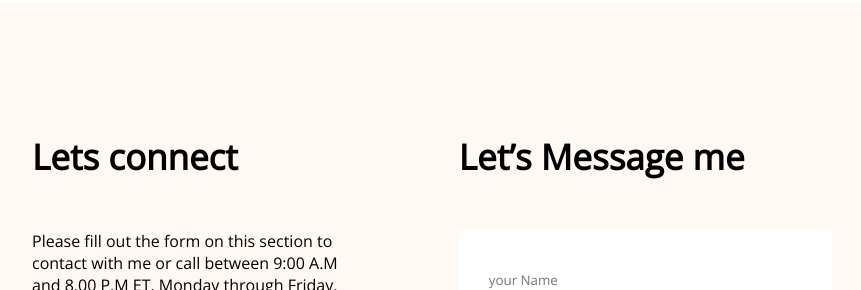
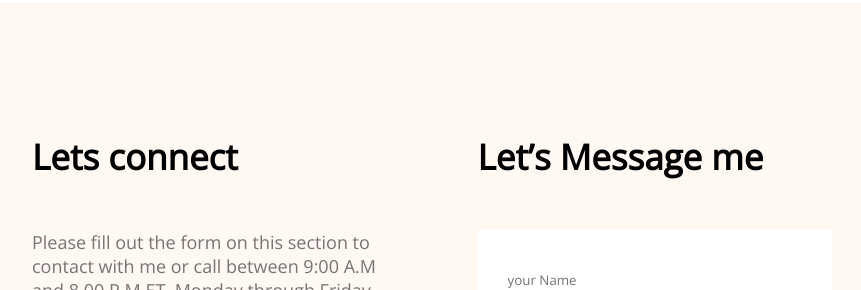
Before and after one commit to AbrarRagib/developer-portfolio, a plain HTML site: page index.html in a window 1280 px wide. Shown: the part 3210-3500 px from the top of the page, without its empty margins (238-1099 px from the left). Drawn offline with nearby package versions, Linux system fonts and the light colour scheme.

Commit message:
final revew

```diff
--- a/index.html
+++ b/index.html
@@ -151,7 +151,7 @@
         <section class="contact">
             <div>
                 <h3 class="section-tittle">Lets connect</h3>
-                <p>Please fill out the form on this section to contact with me or call between 9:00 A.M and 8.00 P.M ET, Monday through Friday.</p>
+                <p class="section-description">Please fill out the form on this section to contact with me or call between 9:00 A.M and 8.00 P.M ET, Monday through Friday.</p>
                 <a href="">
                     <img src="images/icons/facebook.png" alt="">
                 </a>
```
